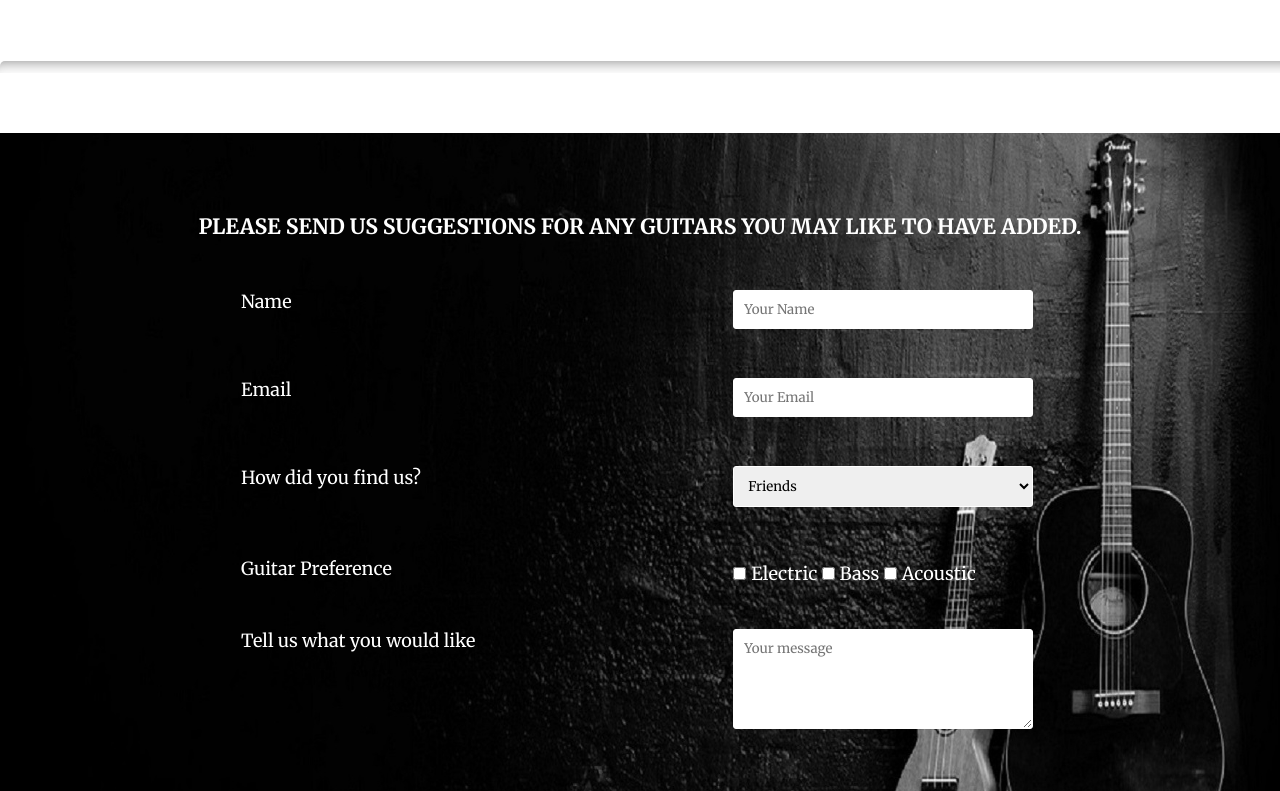
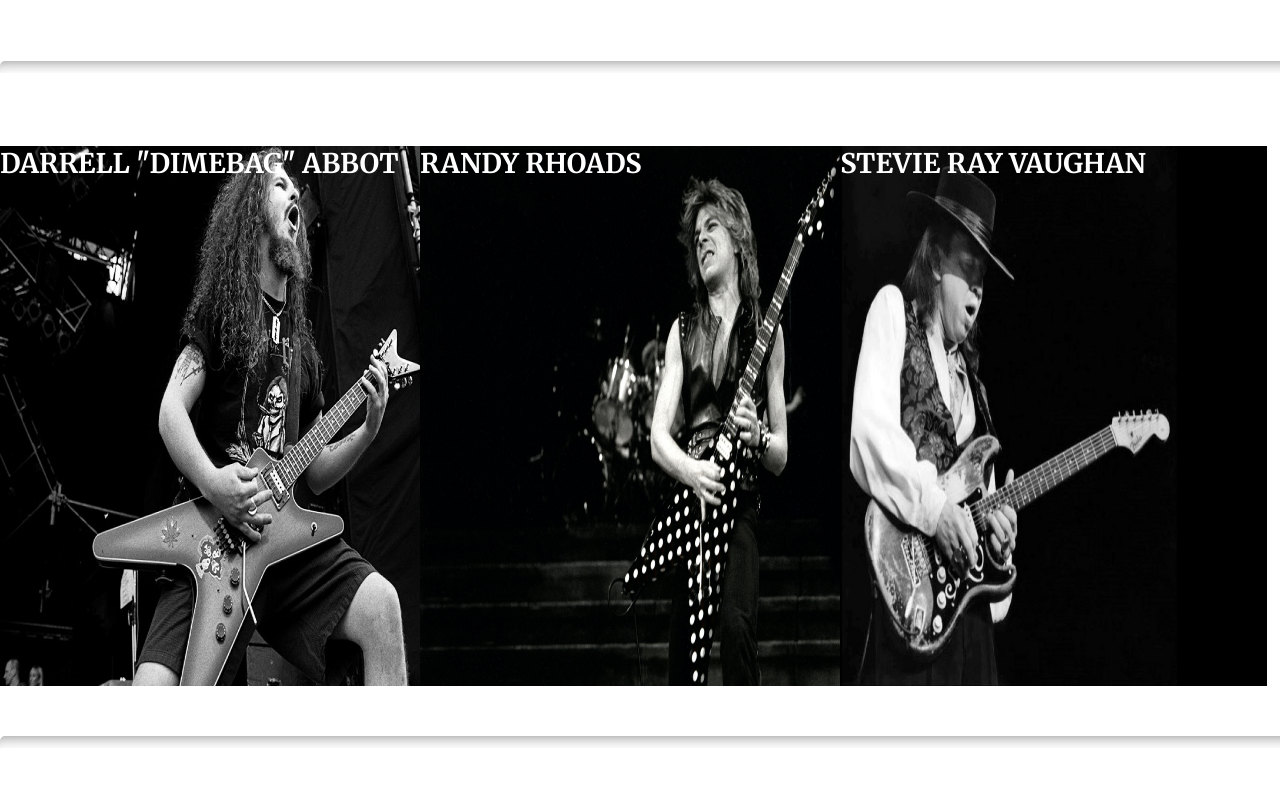
Before and after one commit to jerryvanderweide72/Guitar-Website, a plain HTML site: page index.html in a window 1280 px wide. Shown: the part 1280-2071 px from the top of the page. Drawn offline with Linux system fonts and the light colour scheme.

Commit message:
started adding tribute section

```diff
--- a/index.html
+++ b/index.html
@@ -25,7 +25,7 @@
                 <ul class="main-nav">
                     <li><a href="#">Home</a></li>
                     <li><a href="#">How To</a></li>
-                    <li><a href="#">Evolution</a></li>
+                    <li><a href="#">Tribute</a></li>
                     <li><a href="#">Contact</a></li>
                 </ul>
             </div>
@@ -142,6 +142,24 @@
 
     <hr>
 
+    <section>
+        <ul class="container">
+            <li class="col span-1-of-3 dime">
+                <h2>Darrell "Dimebag" Abbot</h2>
+            </li>
+
+            <li class="col span-1-of-3 randy">
+                <h2>Randy Rhoads</h2>
+            </li>
+
+            <li class="col span-1-of-3 stevie">
+                <h2>Stevie Ray Vaughan</h2>
+            </li>
+        </ul>
+
+        <hr>
+    </section>
+
 
     <div class="form-box">
         <div class="row">
--- a/resources/css/style.css
+++ b/resources/css/style.css
@@ -55,6 +55,7 @@ header {
 h1 {
     font-size: 200%;
 }
+
 
 /* ========================================== */
 /* MAIN NAV */
@@ -220,7 +221,46 @@ hr {
     margin-bottom: 60px;
 }
 
+/* ========================================== */
+/* TRIBUTE */
+/* ========================================== */
 
+.container {
+    width: 100%;
+    height: 570px;
+}
+
+.container li {
+    display: inline-block;
+    margin-right: -27px;
+    width: 33.33%;
+}
+
+.dime {
+    background-image: url(../img/dime2.jpeg);
+    background-size: 100% 540px;
+    float: left;
+    height: 540px;
+    background-repeat: no-repeat;
+    margin-bottom: 50px;
+}
+
+.randy {
+    background-image: url(../img/randy2.jpeg);
+    background-size: 100% 540px;
+    float: left;
+    height: 540px;
+    background-repeat: no-repeat;
+    margin-bottom: 50px;
+}
+.stevie {
+    background-image: url(../img/stevie2.jpeg);
+    background-size: 100% 540px;
+    float: left;
+    height: 540px;
+    background-repeat: no-repeat;
+    margin-bottom: 50px;
+}
 
 
 /* ========================================== */
```
Also changed, not shown: resources/img/dime.jpeg (added), resources/img/dime2.jpeg (added), resources/img/randy.jpeg (added), resources/img/randy2.jpeg (added), resources/img/stevie.jpeg (added), resources/img/stevie2.jpeg (added).
